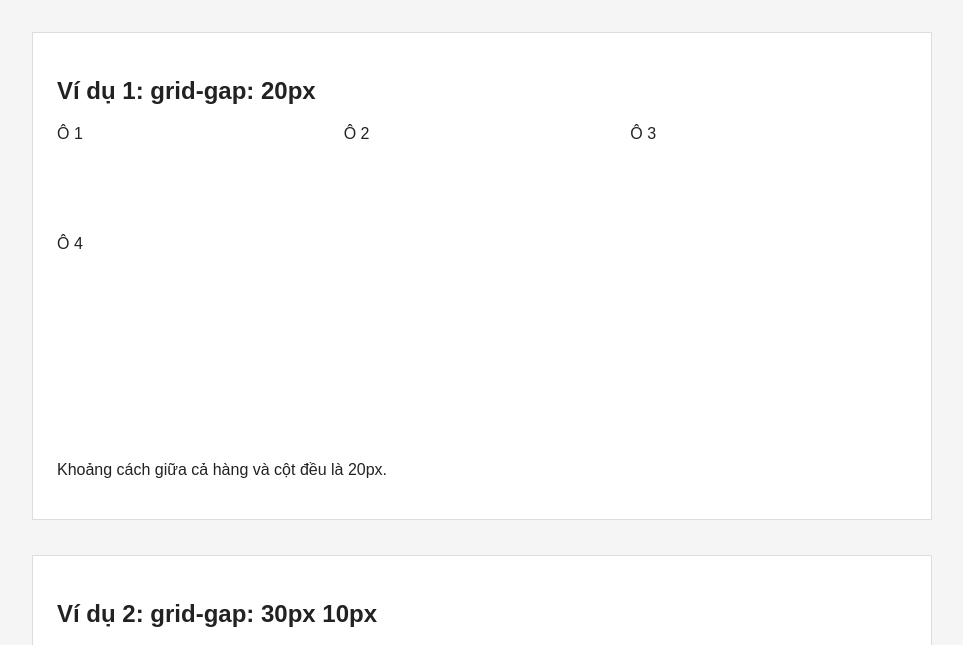
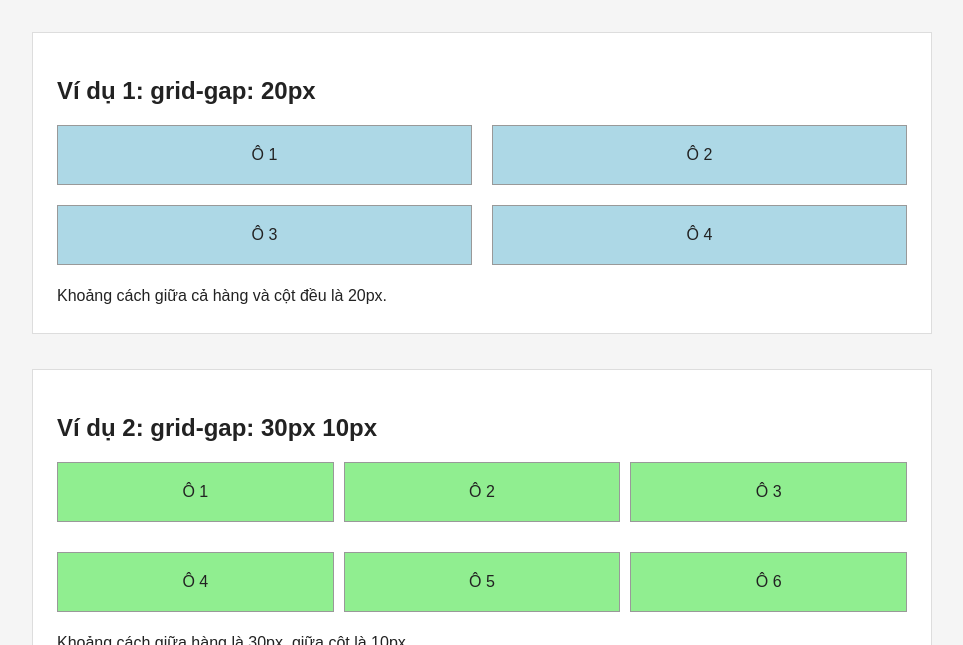
Before and after one commit to quocdoanhdang8/thuc-hanh-html-vinh-ha-long, a plain HTML site: page index.html in a window 1280 px wide. Shown: the part 91-736 px from the top of the page, without its empty margins (158-1121 px from the left). Drawn offline with Linux system fonts and the light colour scheme.

Commit message:
practice: style CSS grid-gap examples

```diff
--- a/style.css
+++ b/style.css
@@ -25,30 +25,34 @@ section {
 
 .grid-container {
     display: grid;
-    grid-template-columns: repeat(3, 1fr);
-    grid-template-rows: repeat(3, 100px);
-    gap: 10px;
     margin-top: 20px;
 }
 
-.item {
-    background-color: lightblue;
+.grid-container div {
     padding: 20px;
     text-align: center;
-    border: 1px solid #8abed1;
+    border: 1px solid #999;
 }
 
-.example-one .item1 {
-    grid-row: 1 / 3;
+.example-one {
+    grid-template-columns: repeat(2, 1fr);
+    grid-gap: 20px;
+}
+
+.example-one div {
+    background-color: lightblue;
+}
+
+.example-two {
+    grid-template-columns: repeat(3, 1fr);
+    grid-gap: 30px 10px;
+}
+
+.example-two div {
     background-color: lightgreen;
 }
 
-.example-two .item1 {
-    grid-row: 2 / 4;
-    background-color: khaki;
+section p {
+    margin: 18px 0 0;
+    line-height: 1.6;
 }
-
-.example-three .item1 {
-    grid-row: span 2;
-    background-color: plum;
-}
```
